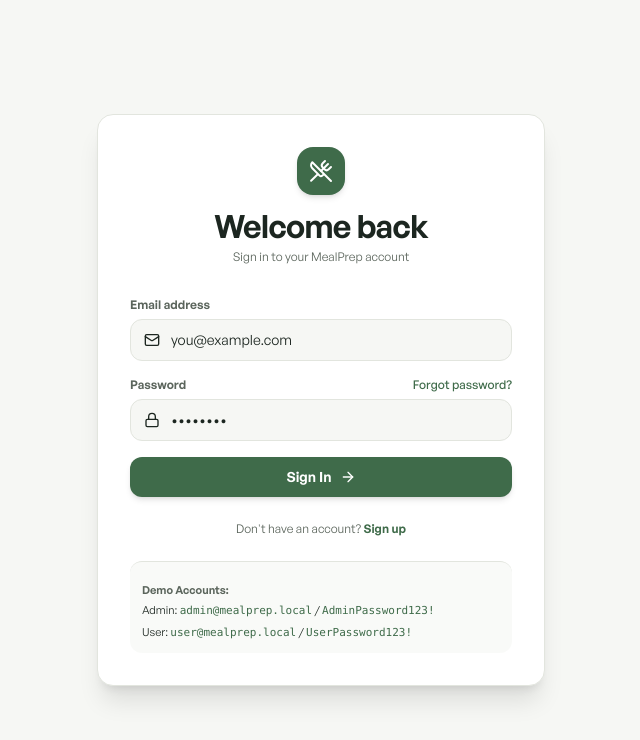
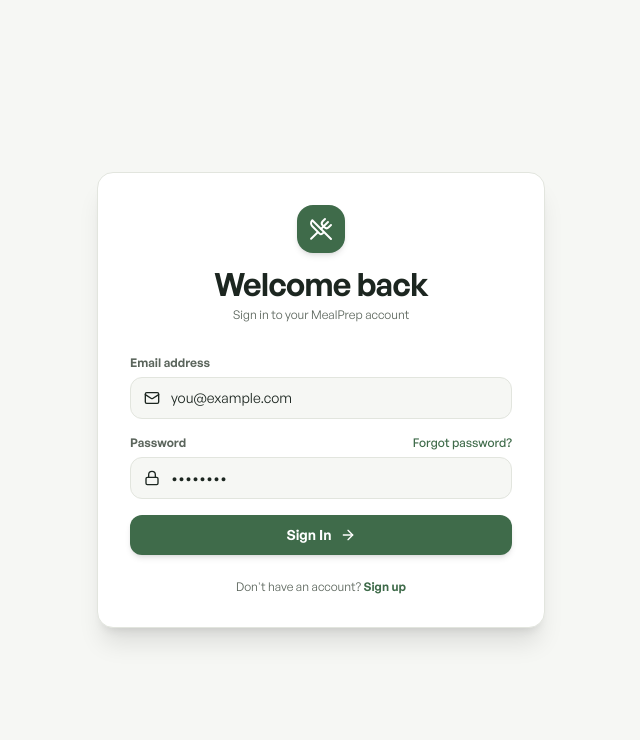
Before and after one commit to Fareszaghloul/Meal, a Next.js app: page /login in a window 1280 px wide. Shown: the top 740 px of the page, without its empty margins (319-959 px from the left). Built offline with nearby package versions, Linux system fonts and the light colour scheme; no server answers.

Commit message:
Remove demo accounts from login page

```diff
--- a/src/app/login/page.tsx
+++ b/src/app/login/page.tsx
@@ -189,12 +189,7 @@
         </Link>
       </div>
 
-      {/* Demo Seed Accounts Hint */}
-      <div className="mt-6 pt-5 border-t border-[var(--border)] text-[11px] text-[var(--text-muted)] space-y-1 bg-[var(--background)]/60 p-3 rounded-xl">
-        <div className="font-semibold text-[var(--text-secondary)]">Demo Accounts:</div>
-        <div>Admin: <code className="text-[var(--accent)]">admin@mealprep.local</code> / <code className="text-[var(--accent)]">AdminPassword123!</code></div>
-        <div>User: <code className="text-[var(--accent)]">user@mealprep.local</code> / <code className="text-[var(--accent)]">UserPassword123!</code></div>
-      </div>
+
     </div>
   );
 }
```
